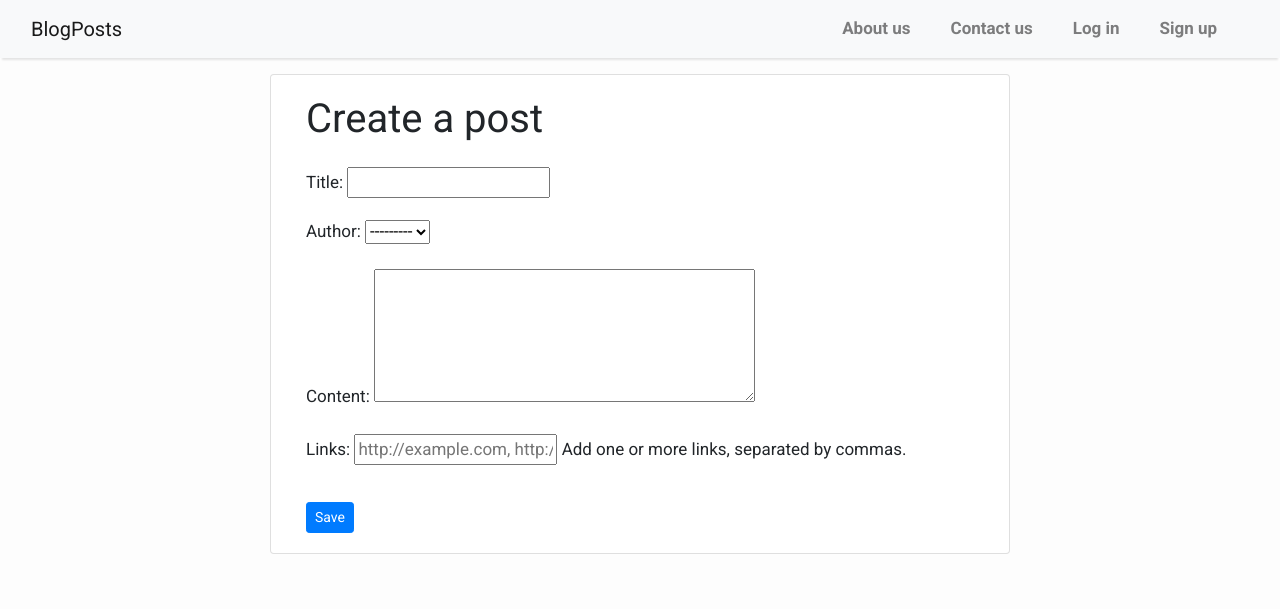
After one commit to karolinaMateeva98/Python, a Django app: page /post/create/ in a window 1280 px wide. The commit adds this page. Shown: the top 609 px of the page. Run offline with Django 5.2, Linux system fonts and the light colour scheme; some libraries are stand-ins or nearby versions.

Commit message:
Create new post feature added

```diff
--- a/blogposts/blog/forms.py
+++ b/blogposts/blog/forms.py
@@ -1,4 +1,4 @@
-from .models import Comment
+from .models import Comment, Post
 from django import forms
 
 
@@ -6,3 +6,13 @@ class CommentForm(forms.ModelForm):
     class Meta:
         model = Comment
         fields = ('name', 'email', 'body')
+
+
+class PostForm(forms.ModelForm):
+    class Meta:
+        model = Post
+        fields = ['title', 'author', 'content', 'links']
+        widgets = {
+            'content': forms.Textarea(attrs={'rows': 5}),
+            'links': forms.TextInput(attrs={'placeholder': 'http://example.com, http://another-link.com'})
+        }
--- a/blogposts/blog/models.py
+++ b/blogposts/blog/models.py
@@ -17,6 +17,7 @@ class Post(models.Model):
     status = models.IntegerField(choices=STATUS, default=0)
     upvotes = models.PositiveIntegerField(default=0)
     downvotes = models.PositiveIntegerField(default=0)
+    links = models.TextField(blank=True, help_text="Add one or more links, separated by commas.")
 
     class Meta:
         ordering = ['-created_on']
--- a/blogposts/blog/urls.py
+++ b/blogposts/blog/urls.py
@@ -6,4 +6,5 @@ urlpatterns = [
     path('<slug:slug>/', views.post_detail, name='post_detail'),
     path('post/<slug:slug>/upvote/', views.upvote_post, name='upvote_post'),
     path('post/<slug:slug>/downvote/', views.downvote_post, name='downvote_post'),
+    path('post/create/', views.post_create, name='post_create'),
 ]
--- a/blogposts/blog/views.py
+++ b/blogposts/blog/views.py
@@ -1,16 +1,29 @@
 from django.views import generic
 from .models import Post
-from .forms import CommentForm
+from .forms import CommentForm, PostForm
 from django.shortcuts import render, get_object_or_404, redirect
+from django.contrib import messages
 
 class PostList(generic.ListView):
     queryset = Post.objects.filter(status=1).order_by('-created_on')
     template_name = 'index.html'
 
+def post_create(request):
+    if request.method == 'POST':
+        form = PostForm(request.POST)
+        if form.is_valid():
+            form.save()
+            messages.success(request, 'Post created successfully!')
+            return redirect('home')
+    else:
+        form = PostForm()
+    return render(request, 'post_form.html', {'form': form})
+
 
 def post_detail(request, slug):
     template_name = 'post_detail.html'
     post = get_object_or_404(Post, slug=slug)
+    links = post.links.split(',') if post.links else []
     comments = post.comments.filter(active=True)
     new_comment = None    # Comment posted
     if request.method == 'POST':
@@ -27,7 +40,8 @@ def post_detail(request, slug):
     return render(request, template_name, {'post': post,
                                            'comments': comments,
                                            'new_comment': new_comment,
-                                           'comment_form': comment_form})
+                                           'comment_form': comment_form,
+                                           'links': links})
 
 def upvote_post(request, slug):
     post = get_object_or_404(Post, slug=slug)
--- a/blogposts/templates/base.html
+++ b/blogposts/templates/base.html
@@ -34,7 +34,6 @@
         }
     </style>
 
-        <!-- Navigation -->
         <nav class="navbar navbar-expand-lg navbar-light bg-light shadow" id="mainNav">
             <div class="container-fluid">
                 <a class="navbar-brand" href="{% url 'home' %}">BlogPosts</a>
@@ -82,7 +81,6 @@
       </div>
     {% endif %}
     {% block content %}{% endblock %}
-        <!-- Footer -->
         <footer class="py-3 bg-grey">
         </footer>
   <script src="https://code.jquery.com/jquery-3.5.1.slim.min.js"></script>
--- /dev/null
+++ b/blogposts/templates/post_form.html
@@ -0,0 +1,26 @@
+{% extends 'base.html' %}
+{% block content %}
+<div class="container">
+  <div class="row justify-content-center">
+    <div class="col-md-8 card mb-4 mt-3 left top">
+      <div class="card-body">
+        <h1 class="mb-4">Create a post</h1>
+        <form method="post">
+          {% csrf_token %}
+          {{ form.as_p }}
+          <button type="submit" class="btn btn-primary btn-sm mt-3">Save</button>
+        </form>
+        {% if form.errors %}
+            <div class="alert alert-danger">
+                <ul>
+                {% for error in form.errors %}
+                    <li>{{ error }}</li>
+                {% endfor %}
+                </ul>
+            </div>
+        {% endif %}
+      </div>
+    </div>
+  </div>
+</div>
+{% endblock content %}
--- a/blogposts/templates/sidebar.html
+++ b/blogposts/templates/sidebar.html
@@ -7,12 +7,11 @@
 
 </style>
 
-<!-- Sidebar Widgets Column -->
 <div class="col-md-4 float-right ">
 <div class="card my-4">
         <h5 class="card-header">Create your own post</h5>
     <div class="card-body">
-        <a href='/'
+        <a href="{% url 'post_create' %}"
            class="btn btn-success">Create &rarr;</a>
     </div>
 </div>
```
Also changed, not shown: blogposts/templates/post_detail.html (+8 -0 lines).
